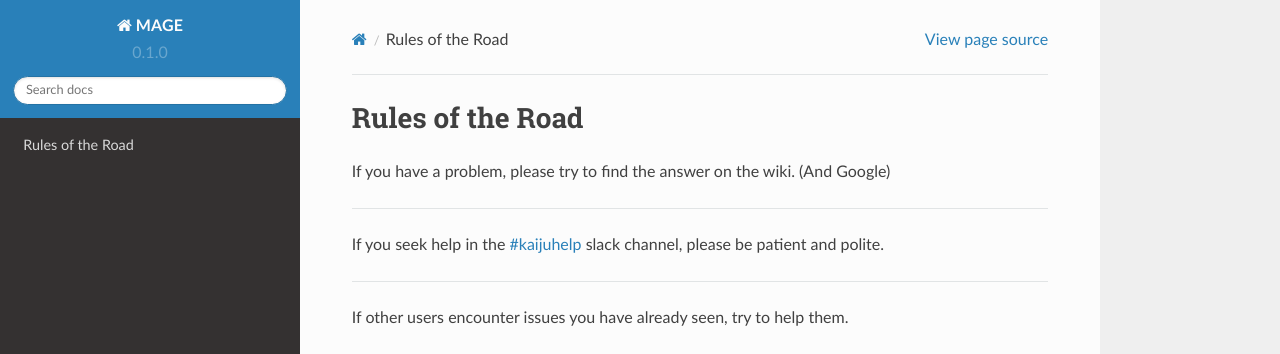
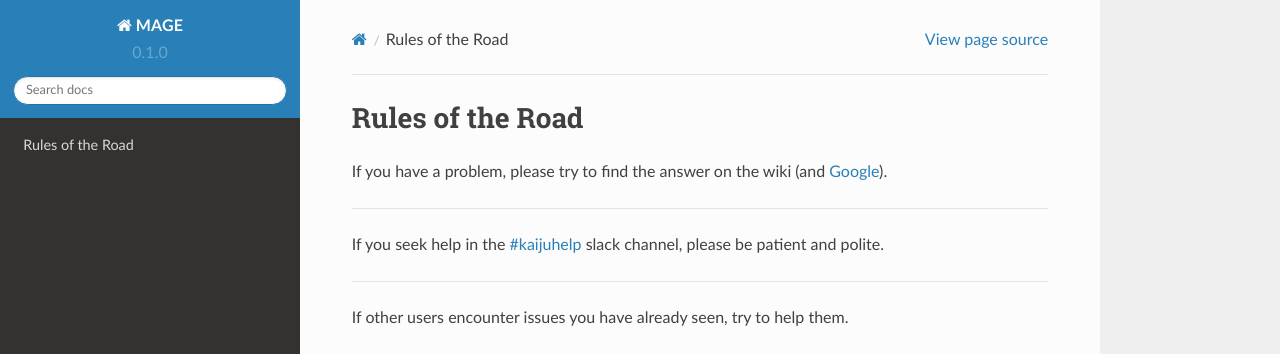
Before and after one commit to rgorby/MAGE, a Sphinx documentation site: the page built from docs/source/roadrules.rst, in a window 1280 px wide. Shown: the top 354 px of the page. Built offline with Sphinx 7.4.7 and the Read the Docs theme 2.0.0, drawn with Linux system fonts in a browser that asks for light colours; part of the change alters nothing that is shown.

```diff
--- a/docs/source/roadrules.rst
+++ b/docs/source/roadrules.rst
@@ -1,8 +1,7 @@
 Rules of the Road
 =================
 
-If you have a problem, please try to find the answer on the wiki. (And
-Google)
+If you have a problem, please try to find the answer on the wiki (and `Google <https://google.com>`_).
 
 ----
 
```
